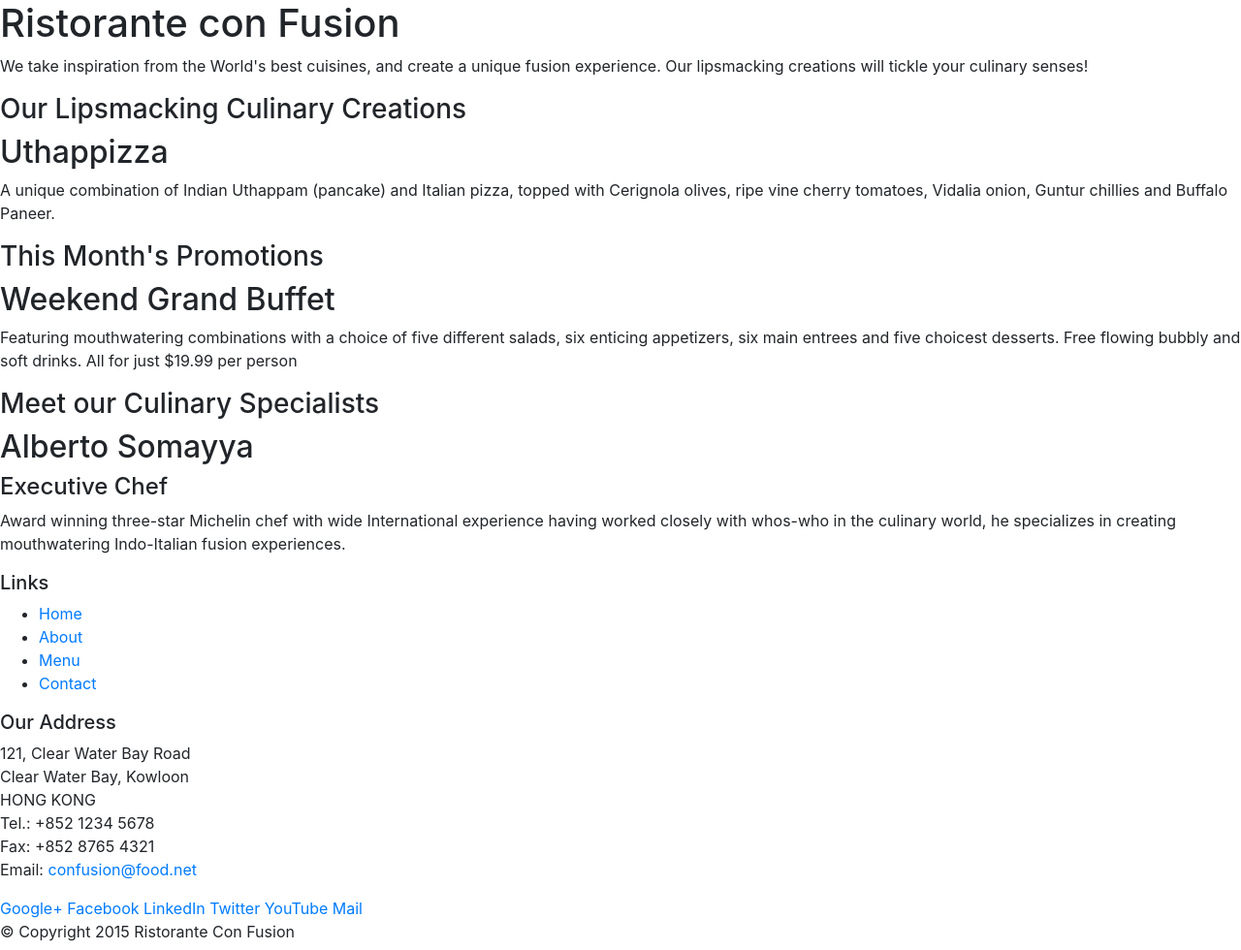
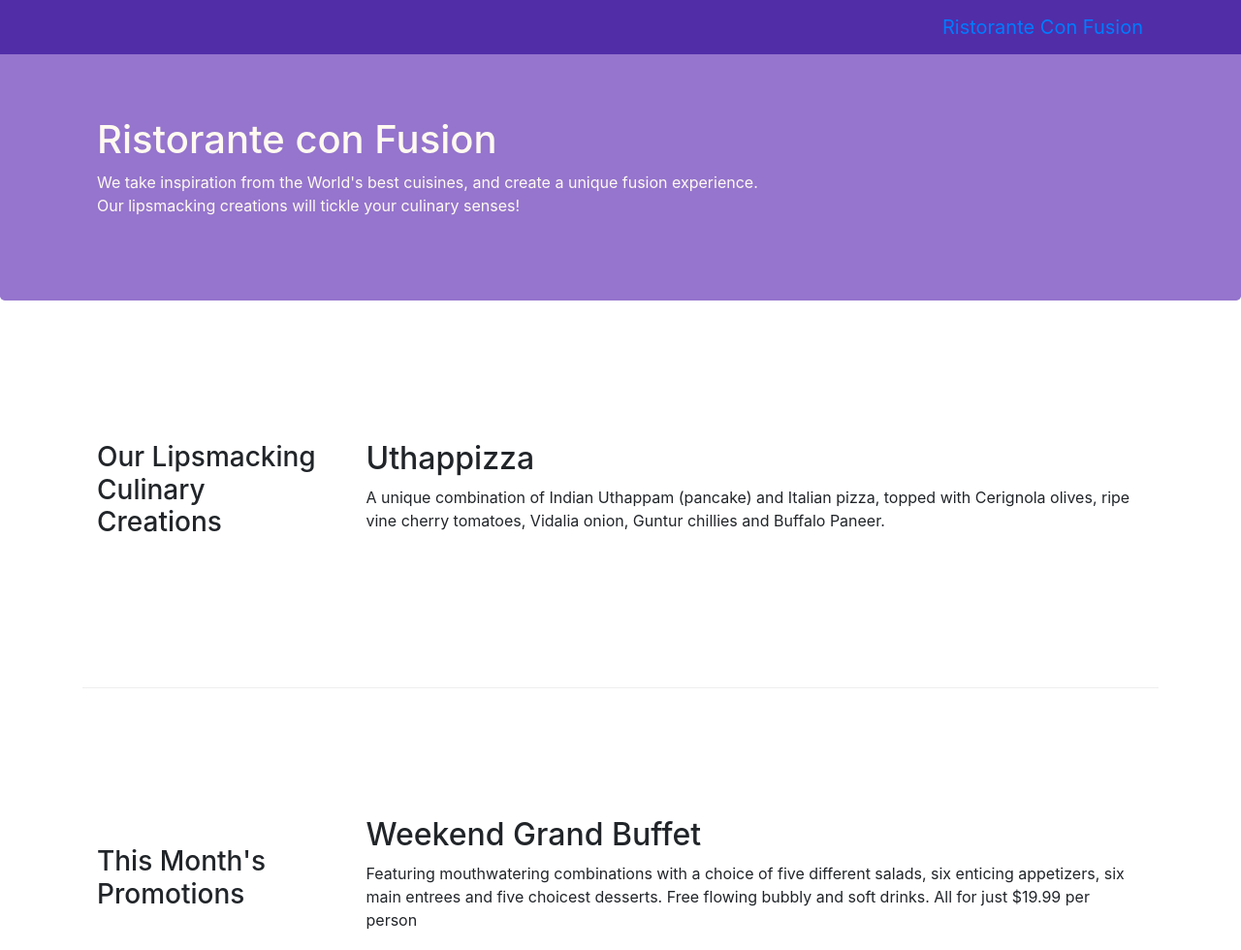
Before and after one commit to olgakozhevnikova/bootstrap4-task, a website: page index.html in a window 1280 px wide. Shown: the top 980 px of the page at 97% size. Drawn offline with nearby package versions, Linux system fonts and the light colour scheme.

Commit message:
Navbar done

```diff
--- a/index.html
+++ b/index.html
@@ -9,51 +9,67 @@
 
     <!-- Bootstrap CSS -->
     <link rel="stylesheet" href="node_modules/bootstrap/dist/css/bootstrap.min.css">
+    <link rel="styleSheet" href="styles.css">
+    <title>Ristorante Con Fusion</title>
 
 </head>
 
 <body>
+    <nav class="navbar navbar-inverse navbar-toggleable-sm fixed-top">
+        <div class="container">
 
-    <header>
-        <div>
-            <div>
-                <div>
+            <button class="navbar-toggler" type="button" data-toggle="collapse" data-target="#Navbar"><span class="navbar-toggler-icon"></span></button>
+            <a class="navbar-brand" href="#">Ristorante Con Fusion</a>
+            <div class="collapse navbar-collapse" id="Navbar">
+            <ul class="navbar-nav">
+                <li class="nav-item active"><a class="nav-link" href="#">Home</a></li>
+                <li class="nav-item"><a class="nav-link" href="aboutus.html">About</a></li>
+                <li class="nav-item"><a class="nav-link" href="#">Menu</a></li>
+                <li class="nav-item"><a class="nav-link" href="#">Contact</a></li>
+            </ul>
+             </div>
+        </div>
+    </nav>
+    <header class="jumbotron">
+        <div class="container">
+            <div class="row row-header">
+                <div class="col-12 col-sm-8">
                     <h1>Ristorante con Fusion</h1>
                     <p>We take inspiration from the World's best cuisines, and create a unique fusion experience. Our lipsmacking creations will tickle your culinary senses!</p>
                 </div>
-                <div>
+                <div class="col col-sm">
                 </div>
             </div>
         </div>
     </header>
 
-    <div>
-        <div>
-            <div>
+    <div class="container">
+        <div class="row row-content align-items-center">
+            <div class="col-sm-4 col-md-3 flex-last">
                 <h3>Our Lipsmacking Culinary Creations</h3>
             </div>
-            <div>
+            <div class="col-sm col-md flex-first">
                 <h2>Uthappizza</h2>
                 <p>A unique combination of Indian Uthappam (pancake) and Italian pizza, topped with Cerignola olives, ripe vine cherry tomatoes, Vidalia onion, Guntur chillies and Buffalo Paneer.</p>
             </div>
         </div>
 
 
-        <div>
-            <div>
+        <div class="row row-content align-items-center">
+            <div class="col-sm-4 col-md-3">
                 <h3>This Month's Promotions</h3>
             </div>
-            <div>
+            <div class="col-sm col-md">
                 <h2>Weekend Grand Buffet</h2>
                 <p>Featuring mouthwatering combinations with a choice of five different salads, six enticing appetizers, six main entrees and five choicest desserts. Free flowing bubbly and soft drinks. All for just $19.99 per person </p>
             </div>
         </div>
 
-        <div>
-            <div>
+        <div class="row row-content align-items-center">
+            <div class="col-sm-4 col-md-3 flex-last">
                 <h3>Meet our Culinary Specialists</h3>
             </div>
-            <div>
+            <div class="col-sm col-md flex-first">
                 <h2>Alberto Somayya</h2>
                 <h4>Executive Chef</h4>
                 <p>Award winning three-star Michelin chef with wide International experience having worked closely with whos-who in the culinary world, he specializes in creating mouthwatering Indo-Italian fusion experiences. </p>
@@ -61,21 +77,21 @@
         </div>
     </div>
 
-    <footer>
-        <div>
-            <div>
-                <div>
+    <footer class="footer">
+        <div class="container">
+            <div class="row">
+                <div class="col-5 offset-1 col-sm-2">
                     <h5>Links</h5>
-                    <ul>
+                    <ul class="list-unstyled">
                         <li><a href="#">Home</a></li>
-                        <li><a href="#">About</a></li>
+                        <li><a href="aboutus.html">About</a></li>
                         <li><a href="#">Menu</a></li>
                         <li><a href="#">Contact</a></li>
                     </ul>
                 </div>
-                <div>
+                <div class="col-6 col-sm-5">
                     <h5>Our Address</h5>
-                    <address>
+                    <address class="address">
 		              121, Clear Water Bay Road<br>
 		              Clear Water Bay, Kowloon<br>
 		              HONG KONG<br>
@@ -84,8 +100,8 @@
 		              Email: <a href="mailto:confusion@food.net">confusion@food.net</a>
 		           </address>
                 </div>
-                <div>
-                    <div>
+                <div class="col col-sm-4 align-self-center">
+                    <div style="text-align:center">
                         <a href="http://google.com/+">Google+</a>
                         <a href="http://www.facebook.com/profile.php?id=">Facebook</a>
                         <a href="http://www.linkedin.com/in/">LinkedIn</a>
@@ -95,8 +111,8 @@
                     </div>
                 </div>
            </div>
-           <div>
-                <div>
+           <div class="row justify-content-center">
+                <div class="col-auto">
                     <p>© Copyright 2015 Ristorante Con Fusion</p>
                 </div>
            </div>
@@ -106,7 +122,7 @@
     <script src="node_modules/jquery/dist/jquery.min.js"></script>
     <script src="node_modules/tether/dist/js/tether.min.js"></script>
     <script src="node_modules/bootstrap/dist/js/bootstrap.min.js"></script>
-    <title>Ristorante Con Fusion</title>
+
 </body>
 
 </html>
--- /dev/null
+++ b/styles.css
@@ -0,0 +1,34 @@
+.row-header {
+	margin: 0px auto;
+	padding: 0px auto;
+}
+.row-content {
+	margin: 0px auto;
+	padding: 50px 0px;
+	border-bottom: 1px ridge;
+	min-height: 400px;
+}
+.footer {
+	background-color: #D1C4E9;
+	margin: 0px auto;
+	padding: 20px 0px;
+}
+.jumbotron {
+	padding: 70px 30px;
+	margin: 0px auto;
+	background: #9575CD;
+	color: floralwhite;
+}
+.address {
+	font-size: 80%;
+	margin: 0px;
+	color: #0f0f0f;
+}
+body {
+	padding-top: 50px;
+	z-index: 0;
+}
+.navbar-inverse {
+	background: #512DA8;
+
+}
```
Also changed, not shown: aboutus.html (added, +133 -0 lines).
